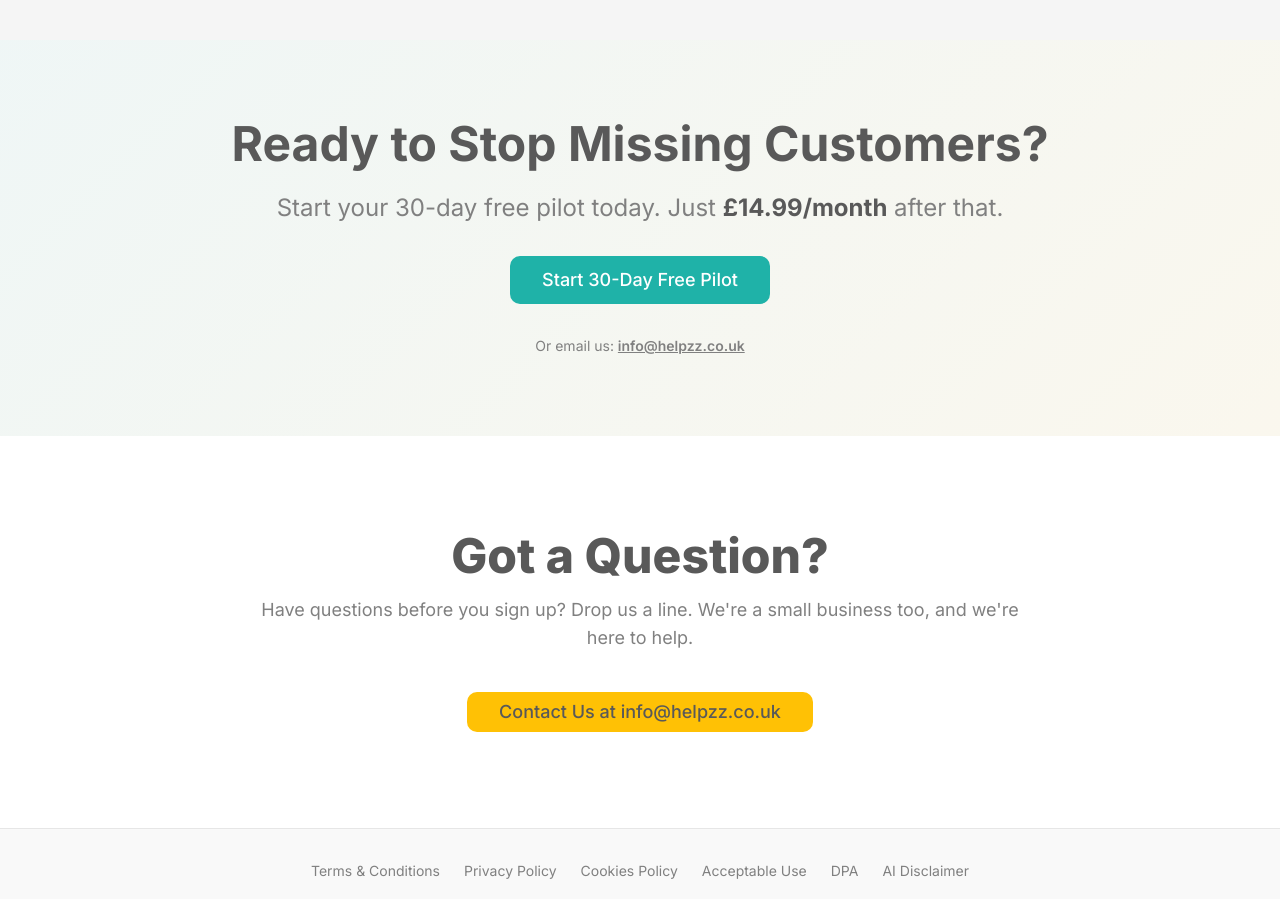
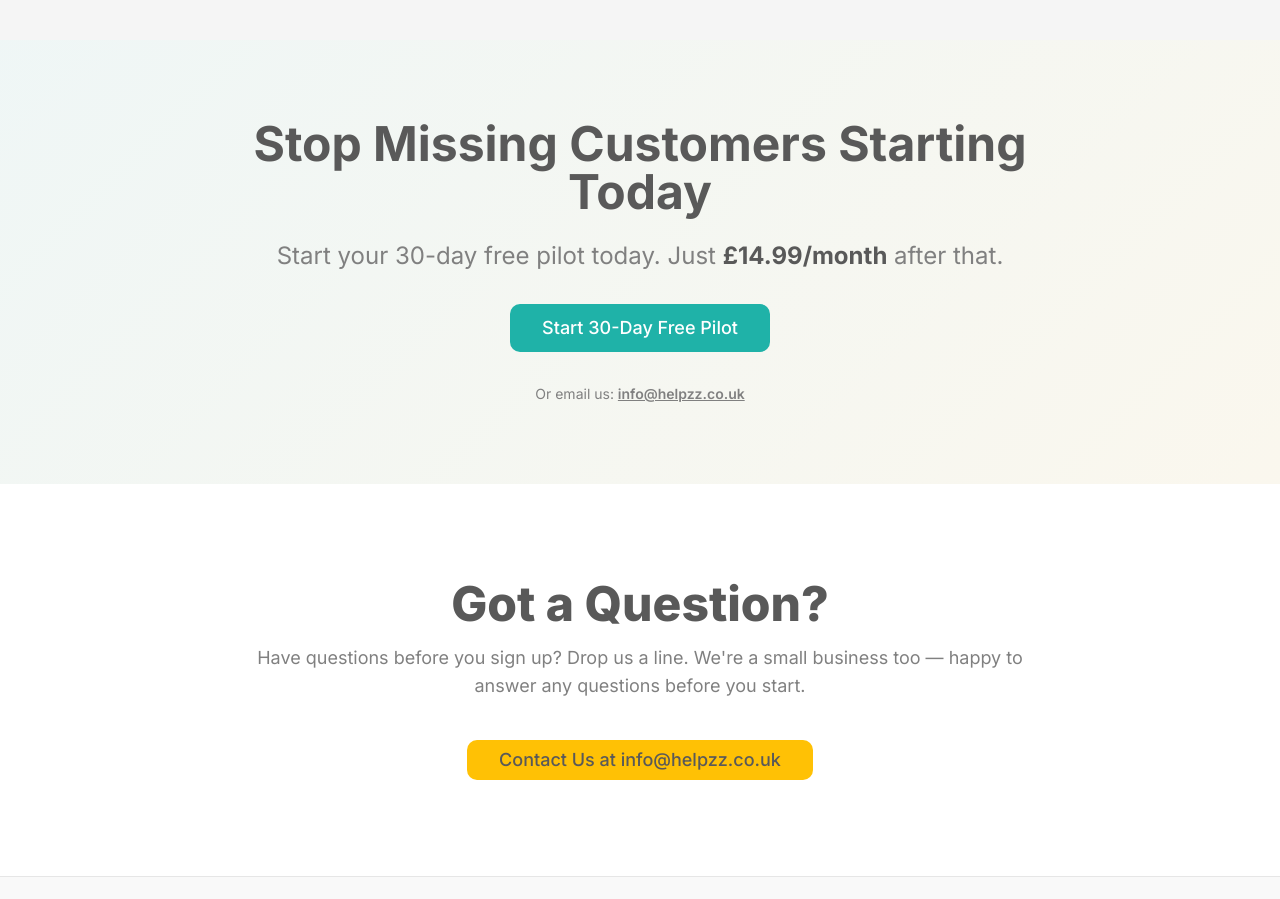
Before and after one commit to lumatra/business-gpt-boost, a React (Vite) app: page / in a window 1280 px wide. Shown: the part 3940-4839 px from the top of the page. Built offline with nearby package versions, Linux system fonts and the light colour scheme; the HTML template or start-up script is replaced by a standard one.

Commit message:
Stop Missing Customers Updated

```diff
--- a/src/components/ContactSection.tsx
+++ b/src/components/ContactSection.tsx
@@ -9,7 +9,7 @@ const ContactSection = () => {
           Got a Question?
         </h2>
         <p className="mt-4 text-lg text-muted-foreground max-w-3xl mx-auto">
-          Have questions before you sign up? Drop us a line. We're a small business too, and we're here to help.
+          Have questions before you sign up? Drop us a line. We're a small business too — happy to answer any questions before you start.
         </p>
         <Button
           asChild
--- a/src/components/SignupSection.tsx
+++ b/src/components/SignupSection.tsx
@@ -13,7 +13,7 @@ const SignupSection = () => {
     <section id="signup" className="py-20 bg-gradient-hero">
       <div className="max-w-4xl mx-auto px-4 sm:px-6 lg:px-8 text-center">
         <h2 className="text-3xl md:text-5xl font-bold text-foreground mb-6">
-          Ready to Stop Missing Customers?
+          Stop Missing Customers Starting Today
         </h2>
         <p className="text-xl md:text-2xl mb-8 text-muted-foreground">
           Start your 30-day free pilot today. Just <span className="font-bold text-foreground">£14.99/month</span> after that.
```
